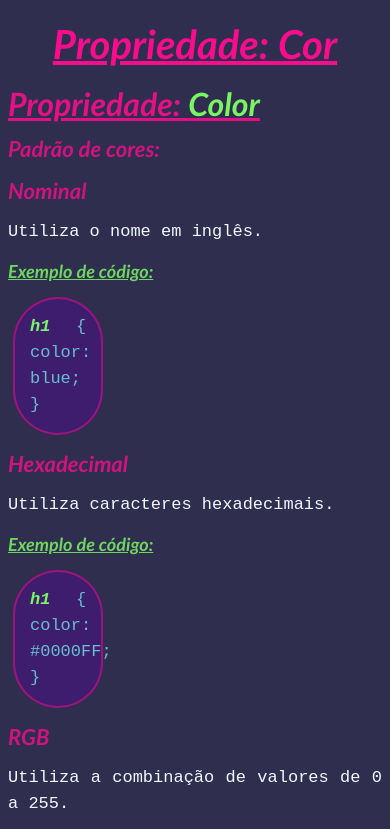
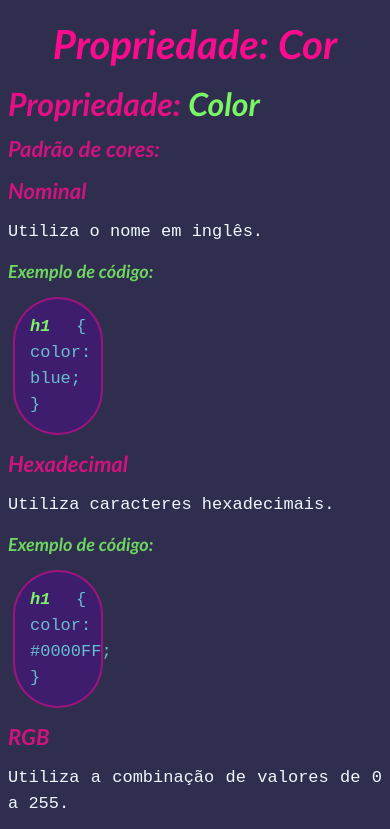
Before and after one commit to OtavioCampagnoli/AprendendoCSS, a plain HTML site: page propriedades/cor.html in a window 390 px wide. Shown: the top 829 px of the page. Drawn offline with Linux system fonts and the light colour scheme.

```diff
--- a/propriedades/css/estilo.css
+++ b/propriedades/css/estilo.css
@@ -18,7 +18,6 @@ h1{
     color: rgba(250, 12, 141, 1);
     font-family: 'Gill Sans', 'Gill Sans MT', Calibri, 'Trebuchet MS', sans-serif;
     font-style: italic;
-    text-decoration: underline;
     line-height: 48px;
     margin: 20px auto;
 }
@@ -26,7 +25,6 @@ h2{
     color: rgba(250, 12, 141, 0.90);
     font-size: 32px;
     font-style: italic;
-    text-decoration: underline;
     font-family: 'Gill Sans', 'Gill Sans MT', Calibri, 'Trebuchet MS', sans-serif;
     line-height: 32px;
     margin: 15px auto;
@@ -44,7 +42,6 @@ h4{
     color:  rgba(122, 245, 100, 0.85);
     font-style: italic;
     font-family: 'Gill Sans', 'Gill Sans MT', Calibri, 'Trebuchet MS', sans-serif;
-    text-decoration: underline;
     font-size: 18px;
     margin: 15px auto;
 }
```
Also changed, not shown: flexbox/Projetinho/css/style.css (+11 -0 lines).
